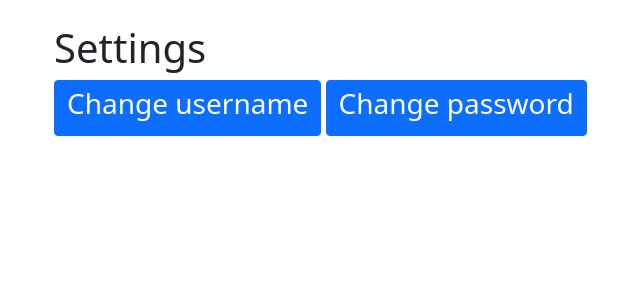
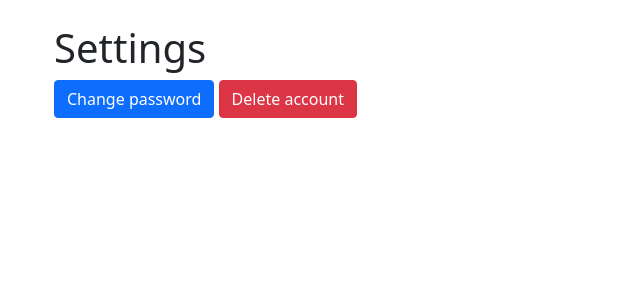
Before and after one commit to DenisDziganchuk/allThatIKnow, a Flask app: page /settings in a window 1280 px wide. Shown: the part 73-373 px from the top of the page, without its empty margins (28-668 px from the left). Run offline with Flask 2, Linux system fonts and the light colour scheme; a user stored in the database is signed in.

Commit message:
Update files

```diff
--- a/app.py
+++ b/app.py
@@ -6,6 +6,7 @@ from wtforms import StringField, PasswordField, SubmitField
 from wtforms.validators import InputRequired, Length, ValidationError
 from flask_login import UserMixin, login_user, LoginManager, login_required, logout_user, current_user
 from flask_bcrypt import Bcrypt
+import time
 
 app = Flask(__name__)
 bcrypt = Bcrypt(app)
@@ -75,11 +76,6 @@ class LoginForm(FlaskForm):
 class PasswordForm(FlaskForm):
     password = PasswordField(validators=[InputRequired(), Length(min=3, max=20)], render_kw={"placeholder": "Password"})
     submit = SubmitField("Change Password")
-
-
-class UsernameForm(FlaskForm):
-    username = StringField(validators=[InputRequired(), Length(min=3, max=20)], render_kw={"placeholder": "Username"})
-    submit = SubmitField("Change Username")
 
 
 @app.route("/")
@@ -209,19 +205,6 @@ def settings():
     return render_template("profile_settings.html", user=user)
 
 
-@app.route("/settings/change_username", methods=["GET", "POST"])
-@login_required
-def change_username():
-    form = UsernameForm()
-    if form.validate_on_submit():
-        user = current_user
-        user.username = form.username.data
-        db.session.add(user)
-        db.session.commit()
-        return redirect(f"/user/{current_user.username}")
-    return render_template("change_username.html", form=form)
-
-
 @app.route("/settings/change_password", methods=["GET", "POST"])
 @login_required
 def change_password():
@@ -234,3 +217,15 @@ def change_password():
         db.session.commit()
         return redirect(f"/user/{current_user.username}")
     return render_template("change_password.html", form=form)
+
+
+@app.route("/settings/delete_account", methods=["GET", "POST"])
+@login_required
+def user_delete():
+    user = User.query.get_or_404(current_user.id)
+    try:
+        db.session.delete(user)
+        db.session.commit()
+        return redirect("/")
+    except:
+        return "Error deleting user"
--- /dev/null
+++ b/static/css/style.css
@@ -0,0 +1,3 @@
+.tabcontent {
+    display: none;
+}
--- /dev/null
+++ b/static/js/script.js
@@ -0,0 +1,13 @@
+function openTab(evt, tabName) {
+  var i, tabcontent, tablinks;
+  tabcontent = document.getElementsByClassName("tabcontent");
+  for (i = 0; i < tabcontent.length; i++) {
+    tabcontent[i].style.display = "none";
+  }
+  tablinks = document.getElementsByClassName("tablinks");
+  for (i = 0; i < tablinks.length; i++) {
+    tablinks[i].className = tablinks[i].className.replace(" active", "");
+  }
+  document.getElementById(tabName).style.display = "block";
+  evt.currentTarget.className += " active";
+}
--- a/templates/access_denied.html
+++ b/templates/access_denied.html
@@ -1,7 +1,7 @@
 {% extends 'base.html' %}
 
 {% block title %}
-Dashboard
+Access Denied
 {% endblock %}
 
 
--- a/templates/base.html
+++ b/templates/base.html
@@ -4,23 +4,9 @@
     <meta charset="UTF-8">
     <link href="https://cdn.jsdelivr.net/npm/bootstrap@5.1.1/dist/css/bootstrap.min.css" rel="stylesheet" integrity="sha384-F3w7mX95PdgyTmZZMECAngseQB83DfGTowi0iMjiWaeVhAn4FJkqJByhZMI3AhiU" crossorigin="anonymous">
     <script src="https://cdn.jsdelivr.net/npm/bootstrap@5.1.1/dist/js/bootstrap.bundle.min.js" integrity="sha384-/bQdsTh/da6pkI1MST/rWKFNjaCP5gBSY4sEBT38Q/9RBh9AH40zEOg7Hlq2THRZ" crossorigin="anonymous"></script>
+    <link rel="stylesheet" href="../static/css/style.css">
     <title>{% block title %}{% endblock %}</title>
-    <link rel="stylesheet" href="../static/form.css">
-    <style>
-        .bd-placeholder-img {
-            font-size: 1.125rem;
-            text-anchor: middle;
-            -webkit-user-select: none;
-            -moz-user-select: none;
-            user-select: none;
-        }
-
-      @media (min-width: 768px) {
-        .bd-placeholder-img-lg {
-          font-size: 3.5rem;
-        }
-      }
-    </style>
+    <link rel="stylesheet" href="../static/css/form.css">
 </head>
 <body>
 
--- a/templates/profile_settings.html
+++ b/templates/profile_settings.html
@@ -9,7 +9,19 @@ Settings
 {% block body %}
 
 <h1>Settings</h1>
-<button type="button" class="btn btn-primary" onclick="location.href='/settings/change_username'"><h3>Change username</h3></button>
-<button type="button" class="btn btn-primary" onclick="location.href='/settings/change_password'"><h3>Change password</h3></button>
 
+<div class="tab">
+  <button type="button" class="btn btn-primary tablinks" onclick="openTab(event, 'changePassword')">Change password</button>
+  <button type="button" class="btn btn-danger tablinks" onclick="openTab(event, 'deleteAccount')">Delete account</button>
+</div>
+
+<div id="changePassword" class="tabcontent">
+    <h3>Change password</h3>
+</div>
+
+<div id="deleteAccount" class="tabcontent">
+    <h3>Delete account</h3>
+</div>
+
+<script src="../static/js/script.js"></script>
 {% endblock %}
```
Also changed, not shown: templates/change_username.html (deleted, +0 -27 lines), database.db, static/css/form.css (renamed from static/form.css).
